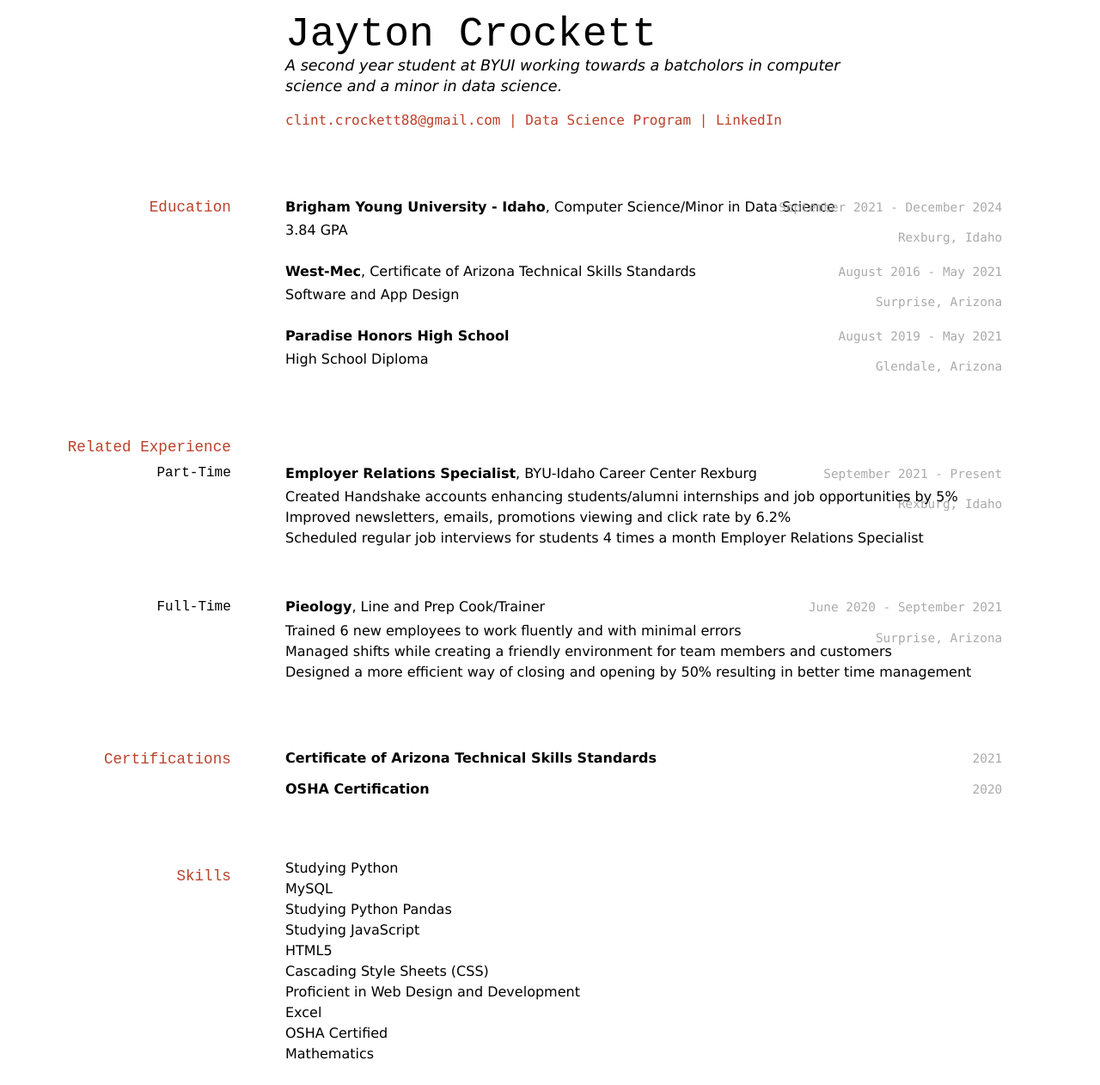
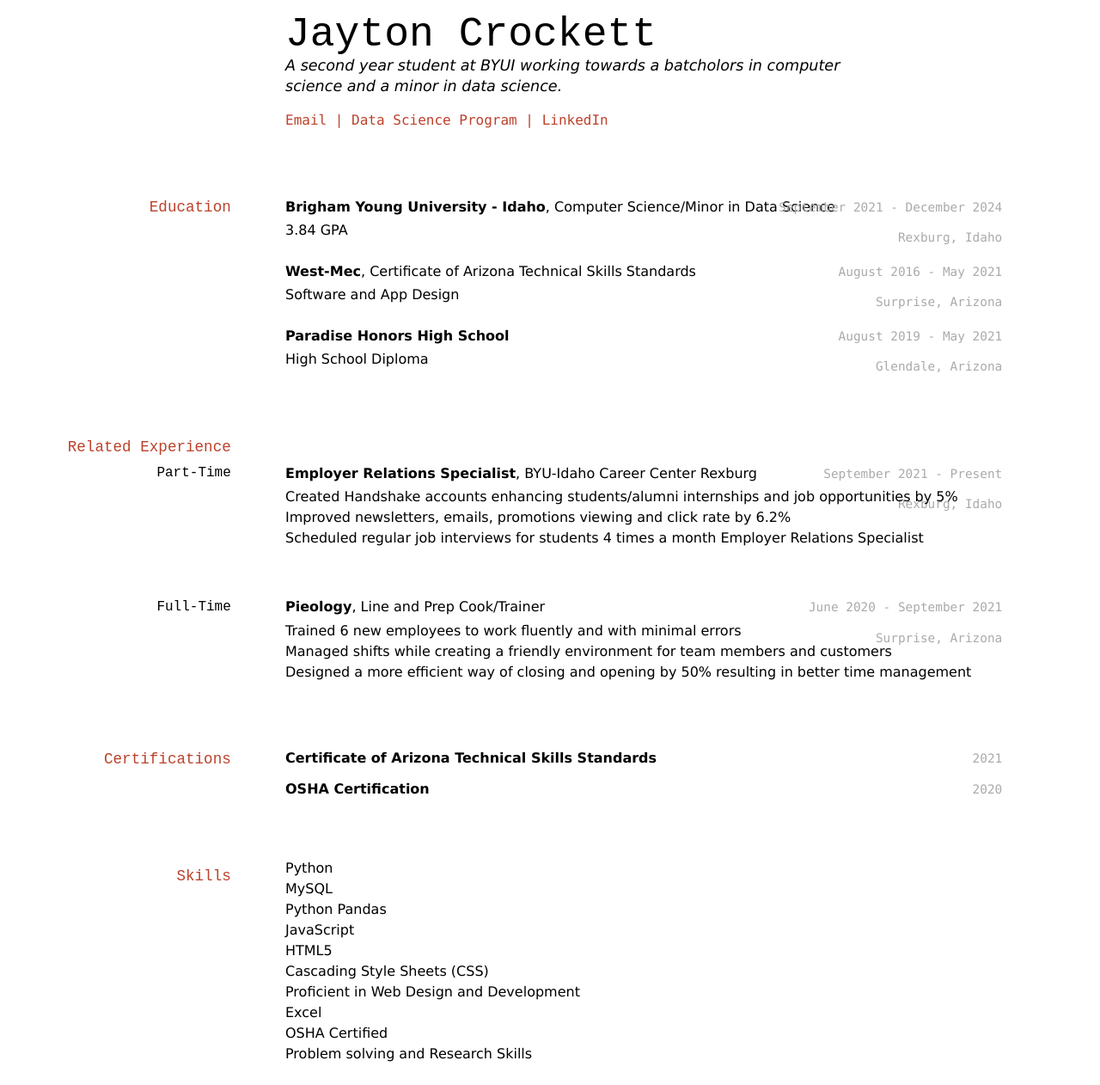
Before and after one commit to ClintCrockett/Clint_Crockett_Resume, a Jekyll site: the page built from docs/index.md, in a window 1280 px wide. Shown: the whole page at 86% size. Built offline with Jekyll 4.4.1, drawn with Linux system fonts in a browser that asks for light colours.

Commit message:
Used feedback to update resume

```diff
--- a/docs/index.md
+++ b/docs/index.md
@@ -6,7 +6,7 @@ title: Jayton Crockett's Resume
 A second year student at BYUI working towards a batcholors in computer science and a minor in data science.
 
 <div id="webaddress">
-<a href="clint.crockett88@gmail.com">clint.crockett88@gmail.com</a>
+<a href="clint.crockett88@gmail.com">Email</a>
 | <a href="https://byuidatascience.github.io/development.html">Data Science Program</a>
 | <a href="https://www.linkedin.com/in/jayton-crockett-05250a1b6">LinkedIn</a>
 <!-- | <a href="https://github.com/byuids-resumes">GitHub</a> -->
@@ -69,17 +69,16 @@ __OSHA Certification__
 
 ## Skills
 
-- Studying Python
+- Python
 - MySQL
-- Studying Python Pandas
-- Studying JavaScript
+- Python Pandas
+- JavaScript
 - HTML5
 - Cascading Style Sheets (CSS)
 - Proficient in Web Design and Development
 - Excel
 - OSHA Certified
-- Mathematics
-
+- Problem solving and Research Skills
 
 <!-- ### Footer
 
```
